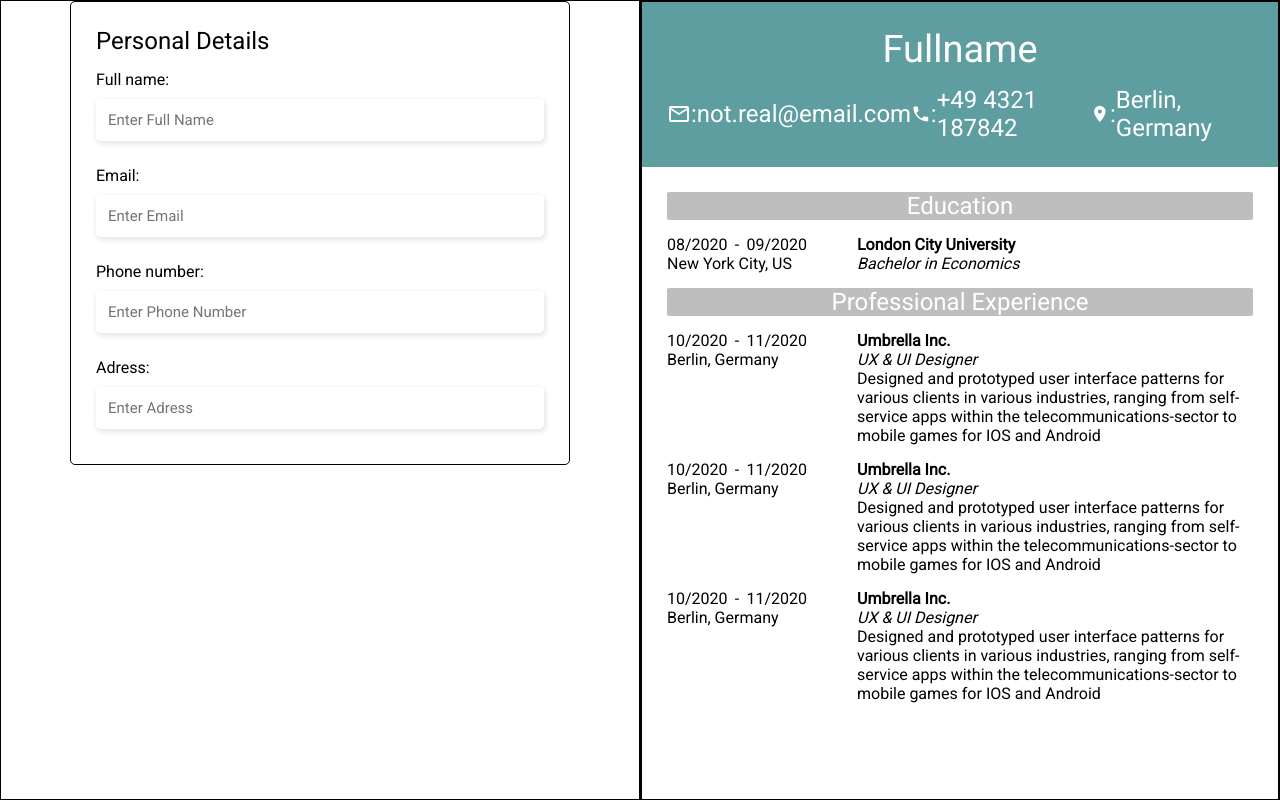
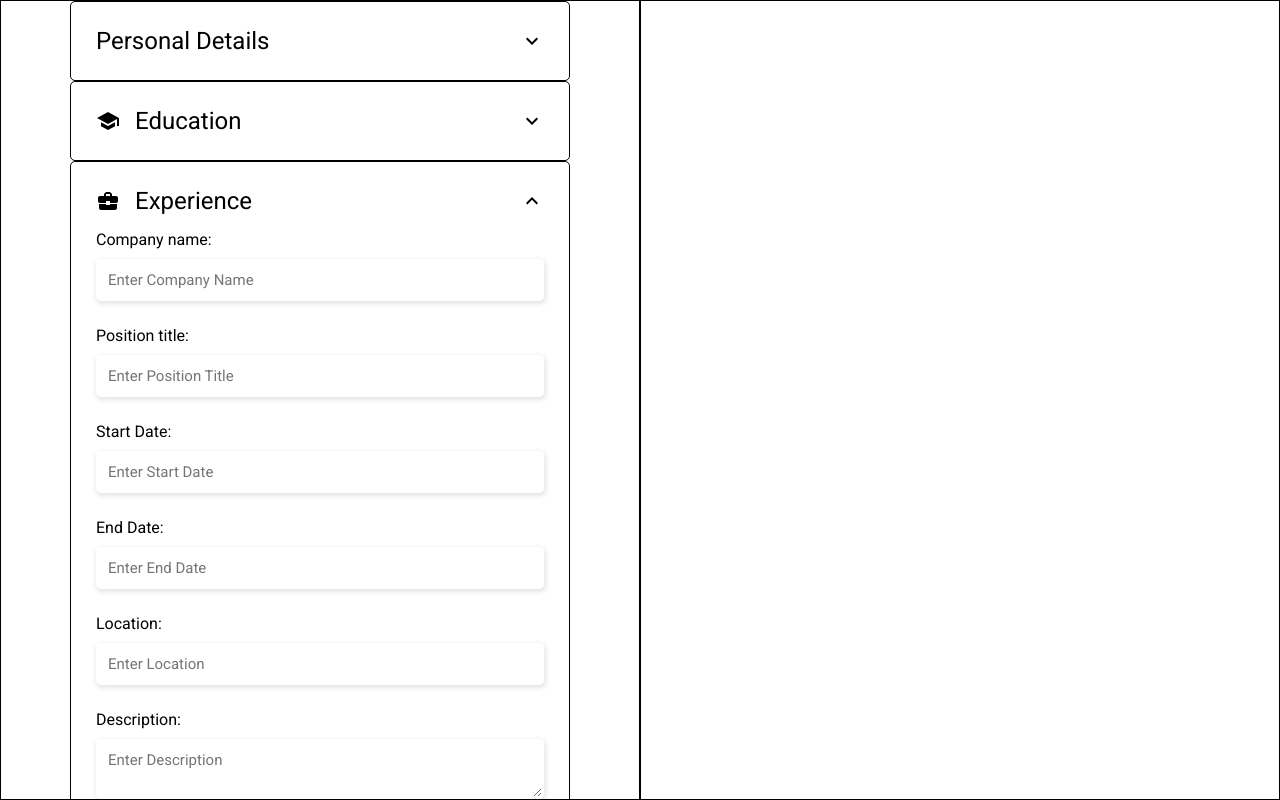
Before and after one commit to DayanWalter/TOP-cv-application, a React (Vite) app: page / in a window 1280 px wide. Shown: the top 800 px of the page. Built offline with nearby package versions, Linux system fonts and the light colour scheme.

Commit message:
Added isActive to Personal

```diff
--- a/src/components/App.jsx
+++ b/src/components/App.jsx
@@ -32,18 +32,17 @@ export default function App() {
     <div className="app">
       <div className="left">
         <Personal
+          isActive={false}
           person={person}
           handleFullNameChange={handleFullNameChange}
           handleEmailChange={handleEmailChange}
           handlePhoneNumberChange={handlePhoneNumberChange}
           handleAdressChange={handleAdressChange}
         />
-        {/* <Education isActive={true} /> */}
-        {/* <Experience isActive={false} /> */}
+        <Education isActive={false} />
+        <Experience isActive={true} />
       </div>
-      <div className="right">
-        <CV />{' '}
-      </div>
+      <div className="right">{/* <CV person={person} /> */}</div>
     </div>
   );
 }
--- a/src/components/CV.jsx
+++ b/src/components/CV.jsx
@@ -4,25 +4,24 @@ import { mdiEmailOutline } from '@mdi/js';
 import { mdiPhone } from '@mdi/js';
 import { mdiMapMarker } from '@mdi/js';
 
-export default function CV() {
+export default function CV({ person }) {
   return (
     <div className="cv">
       <div className="head">
         <div className="top">
-          <h1>Fullname</h1>
+          <h1>{person.fullname}</h1>
         </div>
         <div className="bottom">
           <div className="email">
-            <Icon path={mdiEmailOutline} size="24px" />:
-            <h2>not.real@email.com</h2>
+            <Icon path={mdiEmailOutline} size="24px" />:<h2>{person.email}</h2>
           </div>
 
           <div className="phone">
-            <Icon path={mdiPhone} size="24px" />: <h2>+49 4321 187842</h2>
+            <Icon path={mdiPhone} size="24px" />: <h2>{person.phoneNumber}</h2>
           </div>
 
           <div className="location">
-            <Icon path={mdiMapMarker} size="24px" />:<h2>Berlin, Germany</h2>
+            <Icon path={mdiMapMarker} size="24px" />:<h2>{person.adress}</h2>
           </div>
         </div>
       </div>
--- a/src/components/Personal.jsx
+++ b/src/components/Personal.jsx
@@ -1,4 +1,7 @@
 import { useState } from 'react';
+import Icon from '@mdi/react';
+import { mdiChevronUp } from '@mdi/js';
+import { mdiChevronDown } from '@mdi/js';
 
 export default function Personal({
   handleFullNameChange,
@@ -6,11 +9,17 @@ export default function Personal({
   handlePhoneNumberChange,
   handleAdressChange,
   person,
+  isActive,
 }) {
   return (
     <>
+      {isActive ? (
         <form onSubmit={(e) => e.preventDefault()}>
+          <div className="personal">
             <h1>Personal Details</h1>
+
+            <Icon path={mdiChevronUp} size={1} />
+          </div>
           <label htmlFor="fullName">
             Full name:
             <input
@@ -52,6 +61,15 @@ export default function Personal({
             />
           </label>
         </form>
+      ) : (
+        <form>
+          <div className="personal">
+            <h1>Personal Details</h1>
+
+            <Icon path={mdiChevronDown} size={1} />
+          </div>
+        </form>
+      )}
     </>
   );
 }
--- a/src/styles/index.css
+++ b/src/styles/index.css
@@ -72,14 +72,16 @@ form textarea:focus {
   border-color: blue;
 }
 form .education,
-form .experience {
+form .experience,
+form .personal {
   display: flex;
   gap: 15px;
   align-items: center;
   /* border: 1px solid black; */
 }
 form .education h1,
-form .experience h1 {
+form .experience h1,
+form .personal h1 {
   margin-right: auto;
 }
 button {
```
Lines whose indentation alone changed are shown as unchanged.
